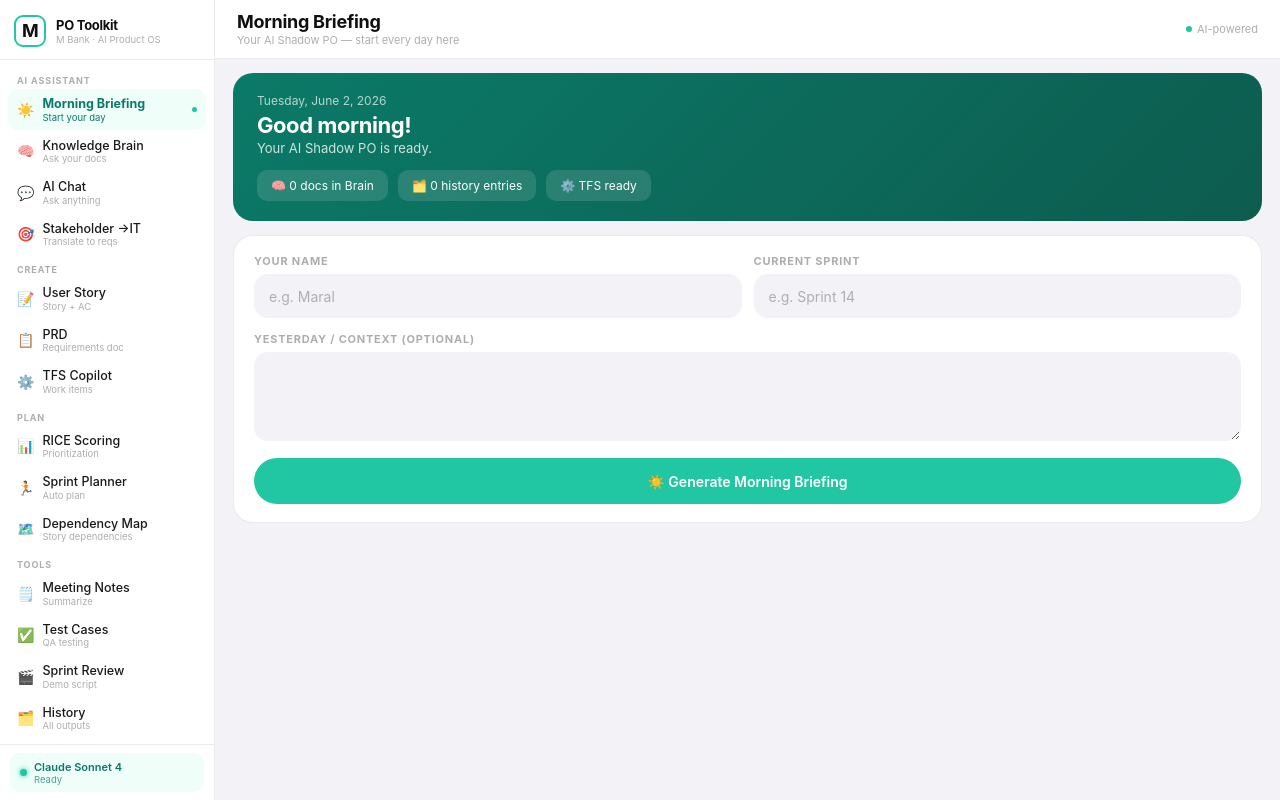
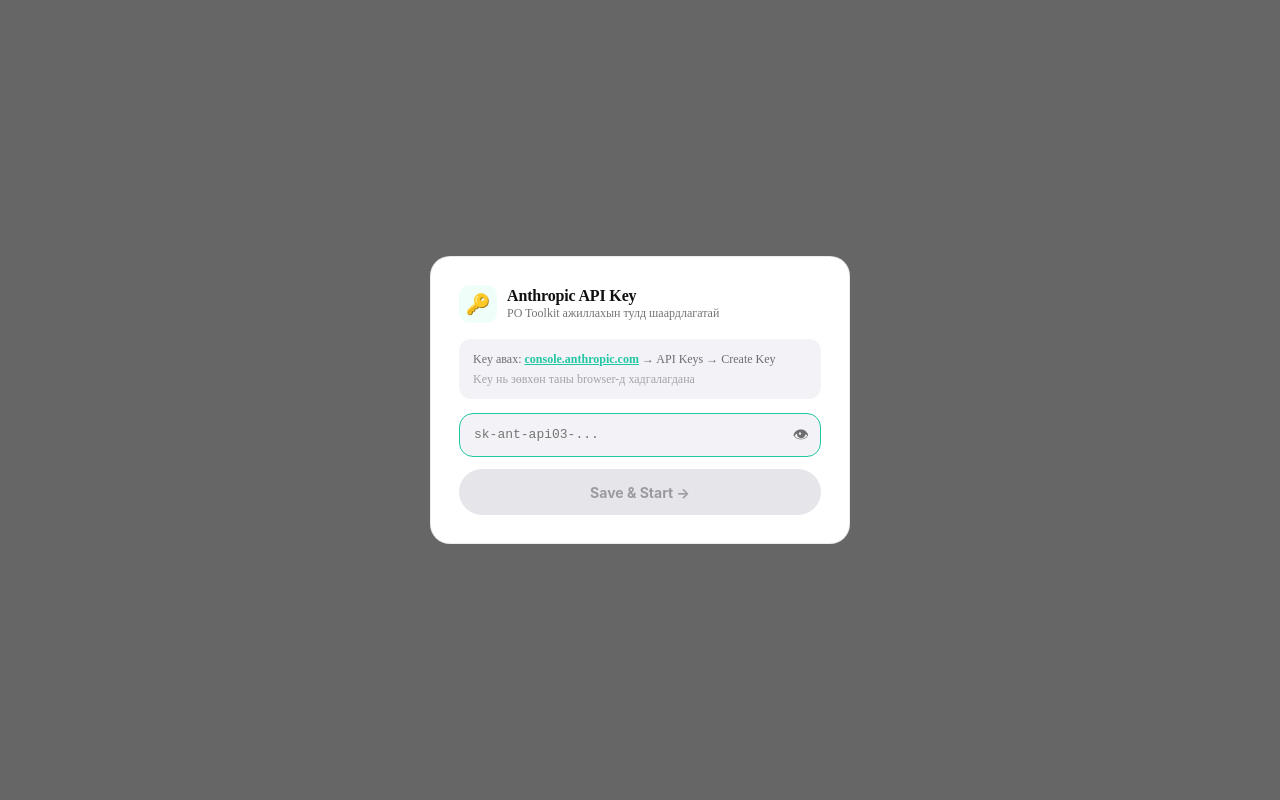
Before and after one commit to maralenhe/po-toolkit, a React (Vite) app: page / in a window 1280 px wide. Built offline with nearby package versions, Linux system fonts and the light colour scheme.

Commit message:
Add API key modal

```diff
--- a/src/App.jsx
+++ b/src/App.jsx
@@ -17,9 +17,56 @@
 };
 
 // ── AI ────────────────────────────────────────────────────────────
+// ── API Key ───────────────────────────────────────────────────────
+function getKey(){try{return localStorage.getItem('potk_apikey')||'';}catch{return '';}}
+function saveKey(k){try{localStorage.setItem('potk_apikey',k);}catch{}}
+
+function ApiKeyModal({onSave}){
+  const[val,setVal]=useState('');
+  const[show,setShow]=useState(false);
+  const[err,setErr]=useState('');
+  function submit(){
+    if(!val.startsWith('sk-')){setErr('Key must start with sk-');return;}
+    saveKey(val);onSave(val);
+  }
+  return(
+    <div style={{position:'fixed',inset:0,background:'rgba(0,0,0,0.6)',zIndex:1000,display:'flex',alignItems:'center',justifyContent:'center'}}>
+      <div style={{background:M.white,borderRadius:20,padding:'28px',width:420,maxWidth:'90vw',border:`1px solid ${M.sep}`}}>
+        <div style={{display:'flex',alignItems:'center',gap:10,marginBottom:16}}>
+          <div style={{width:38,height:38,borderRadius:11,background:M.tealLight,display:'grid',placeItems:'center',fontSize:20,flexShrink:0}}>🔑</div>
+          <div>
+            <div style={{fontSize:16,fontWeight:700,color:M.ink,letterSpacing:'-.01em'}}>Anthropic API Key</div>
+            <div style={{fontSize:12,color:M.text2,marginTop:1}}>PO Toolkit ажиллахын тулд шаардлагатай</div>
+          </div>
+        </div>
+        <div style={{background:M.bg,borderRadius:12,padding:'10px 14px',fontSize:12,color:M.text2,marginBottom:14,lineHeight:1.7}}>
+          Key авах: <a href="https://console.anthropic.com/settings/keys" target="_blank" style={{color:M.teal,fontWeight:600}}>console.anthropic.com</a> → API Keys → Create Key<br/>
+          <span style={{color:M.text3}}>Key нь зөвхөн таны browser-д хадгалагдана</span>
+        </div>
+        <div style={{position:'relative',marginBottom:6}}>
+          <input type={show?'text':'password'} value={val} onChange={e=>{setVal(e.target.value);setErr('');}} onKeyDown={e=>e.key==='Enter'&&submit()} placeholder="sk-ant-api03-..." style={{...IB,paddingRight:44,fontFamily:'monospace',fontSize:13}} onFocus={onF} onBlur={onB} autoFocus/>
+          <button onClick={()=>setShow(s=>!s)} style={{position:'absolute',right:12,top:'50%',transform:'translateY(-50%)',background:'none',border:'none',cursor:'pointer',color:M.text2,fontSize:16,lineHeight:1}}>{show?'🙈':'👁'}</button>
+        </div>
+        {err&&<div style={{fontSize:12,color:M.red,marginBottom:8}}>⚠ {err}</div>}
+        <button onClick={submit} disabled={!val} style={{width:'100%',border:0,fontFamily:M.font,fontWeight:700,fontSize:14,padding:'12px',borderRadius:999,height:46,background:val?M.teal:M.bg2,color:val?M.white:M.text3,cursor:val?'pointer':'not-allowed',marginTop:6}}>
+          Save & Start →
+        </button>
+      </div>
+    </div>
+  );
+}
+
 async function ai(messages,system,max=2000){
-  const r=await fetch("/api/proxy",{
-    method:"POST",headers:{"Content-Type":"application/json"},
+  const key=getKey();
+  if(!key) throw new Error('NO_KEY');
+  const r=await fetch("https://api.anthropic.com/v1/messages",{
+    method:"POST",
+    headers:{
+      "Content-Type":"application/json",
+      "anthropic-version":"2023-06-01",
+      "x-api-key":key,
+      "anthropic-dangerous-direct-browser-access":"true",
+    },
     body:JSON.stringify({model:"claude-sonnet-4-20250514",max_tokens:max,system,messages}),
   });
   const d=await r.json();
@@ -620,6 +667,9 @@
 export default function App(){
   const[pg,setPg]=useState("morning");
   const{log,save}=useHistory();
+  const[apiKey,setApiKey]=useState(()=>getKey());
+
+  if(!apiKey) return <ApiKeyModal onSave={k=>{setApiKey(k);}}/>;
 
   const S={
     story:`Bank PO assistant for M Bank Mongolia. Write user stories: "As a [user], I want [goal], so that [benefit]." Then Acceptance Criteria (Given/When/Then). Include Finacle-specific details if relevant. English only.`,
```
